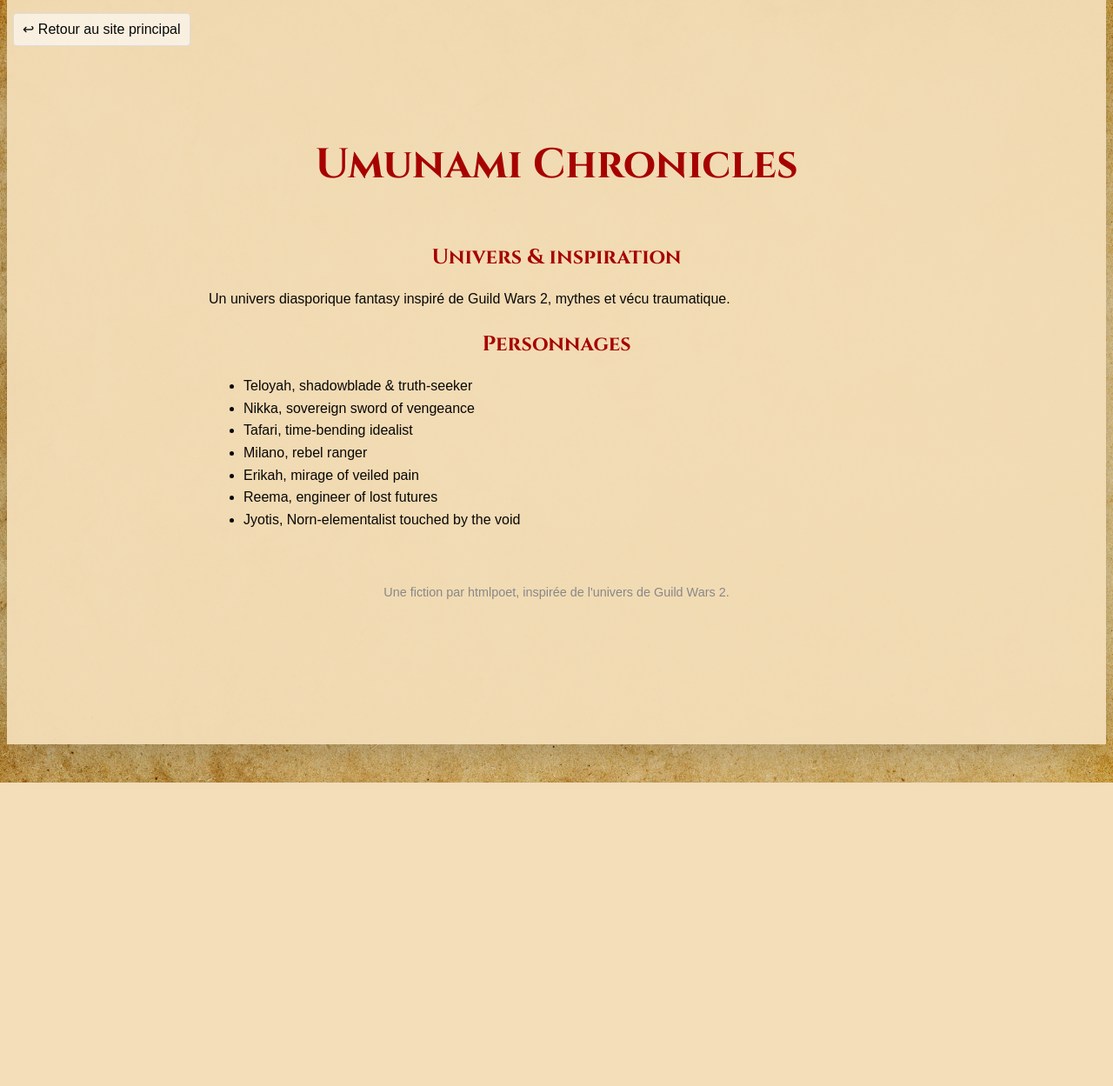
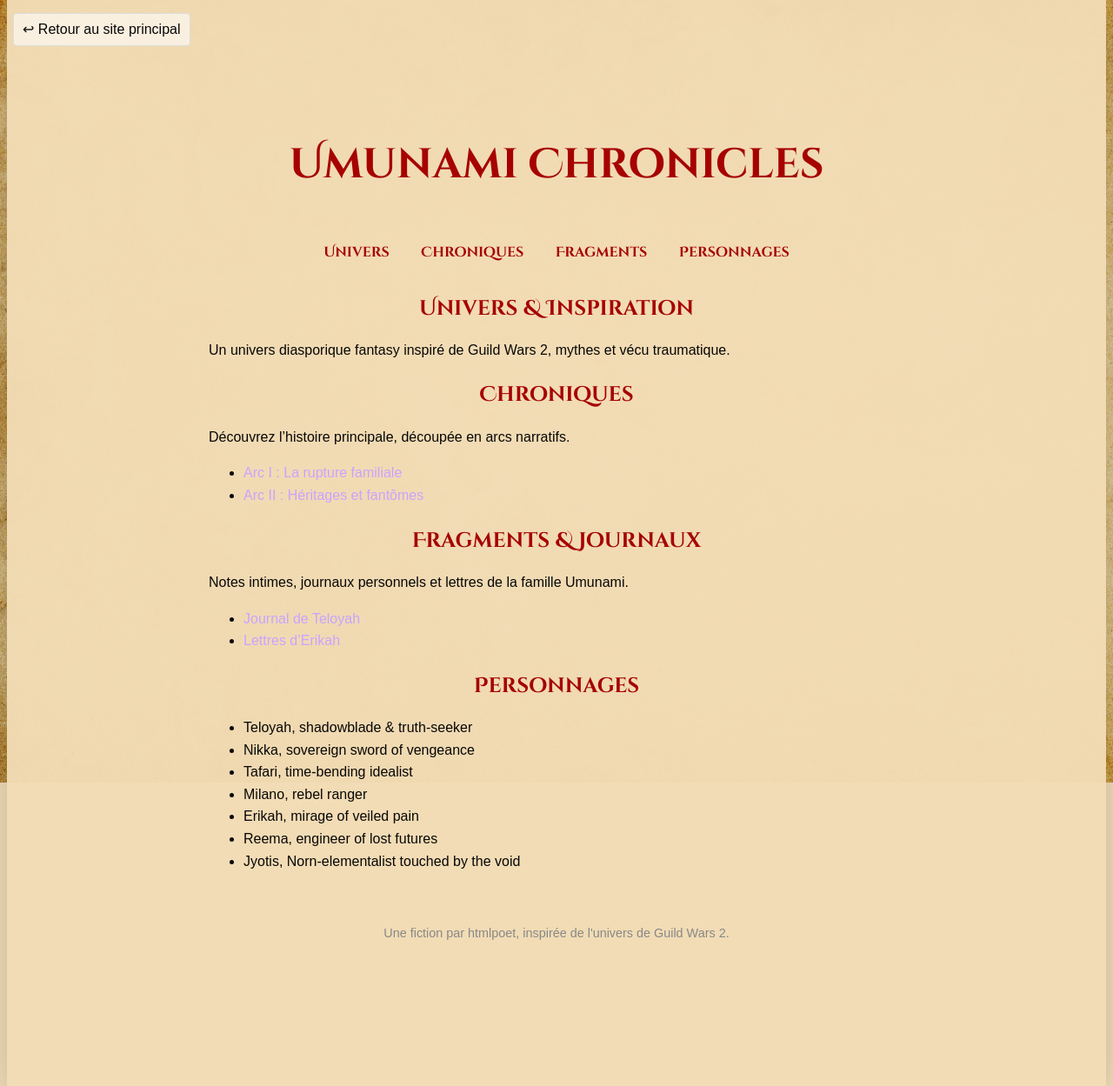
Before and after one commit to htmlpoet/htmlpoet.github.io, a Jekyll site: the page built from umunami.html, in a window 1280 px wide. Shown: the whole page at 87% size. Built offline with Jekyll 4.4.1, drawn with Linux system fonts in a browser that asks for light colours; before the commit the page ends 900 px from its top, so only the background shows below that.

Commit message:
umunami chronicles

```diff
--- a/css/style.css
+++ b/css/style.css
@@ -550,8 +550,23 @@ footer {
 }
 
 /* Styles des titres */
+
+@font-face {
+  font-family: 'Cinzel Decorative';
+  src: url('/assets/fonts/CinzelDecorative-Regular.ttf') format('truetype');
+  font-weight: 400;
+  font-style: normal;
+}
+
+@font-face {
+  font-family: 'Cinzel Decorative';
+  src: url('/assets/fonts/CinzelDecorative-Bold.ttf') format('truetype');
+  font-weight: 700;
+  font-style: normal;
+}
+
 .umunami-body h1, .umunami-body h2 {
-  font-family: 'Cinzel', serif;
+  font-family: 'Cinzel Decorative', serif;
   color: #a60201;
   text-align: center;
 }
@@ -591,3 +606,45 @@ body.umunami-body footer.umunami-footer {
   color: #888;
   font-size: 0.9em;
 }
+
+.fragment-box {
+  background: rgba(255, 255, 255, 0.8);
+  border-left: 6px solid #a60201;
+  padding: 1.5em;
+  margin: 2em 0;
+  font-style: italic;
+  box-shadow: 0 4px 12px rgba(0,0,0,0.15);
+}
+
+.fragment-box::before {
+  content: "✦";
+  font-family: 'Cinzel Decorative', serif;
+  color: #a60201;
+  margin-right: 0.5em;
+}
+
+.umunami-nav {
+  text-align: center;
+  margin-bottom: 2em;
+}
+
+.umunami-nav ul {
+  list-style: none;
+  padding: 0;
+  margin: 0;
+}
+
+.umunami-nav li {
+  display: inline-block;
+  margin: 0 1em;
+}
+
+.umunami-nav a {
+  font-family: 'Cinzel Decorative', serif;
+  color: #a60201;
+  text-decoration: none;
+  font-weight: 700;
+}
+.umunami-nav a:hover {
+  text-decoration: underline;
+}
--- a/umunami.html
+++ b/umunami.html
@@ -2,12 +2,39 @@
 layout: umunami
 title: Umunami Chronicles
 ---
-    <section>
-      <h2>Univers & inspiration</h2>
+<nav class="umunami-nav">
+  <ul>
+    <li><a href="#intro">Univers</a></li>
+    <li><a href="#chronicles">Chroniques</a></li>
+    <li><a href="#fragments">Fragments</a></li>
+    <li><a href="#characters">Personnages</a></li>
+  </ul>
+</nav>
+
+<section class="umunami-intro">
+  <h2>Univers & Inspiration</h2>
   <p>Un univers diasporique fantasy inspiré de Guild Wars 2, mythes et vécu traumatique.</p>
 </section>
 
-    <section>
+<section class="umunami-chronicles">
+  <h2>Chroniques</h2>
+  <p>Découvrez l’histoire principale, découpée en arcs narratifs.</p>
+  <ul>
+    <li><a href="/chroniques/arc1.html">Arc I : La rupture familiale</a></li>
+    <li><a href="/chroniques/arc2.html">Arc II : Héritages et fantômes</a></li>
+  </ul>
+</section>
+
+<section class="umunami-fragments">
+  <h2>Fragments & Journaux</h2>
+  <p>Notes intimes, journaux personnels et lettres de la famille Umunami.</p>
+  <ul>
+    <li><a href="/fragments/teloyah.html">Journal de Teloyah</a></li>
+    <li><a href="/fragments/erikah.html">Lettres d’Erikah</a></li>
+  </ul>
+</section>
+
+<section class="umunami-characters">
   <h2>Personnages</h2>
   <ul>
     <li>Teloyah, shadowblade & truth-seeker</li>
```
Also changed, not shown: assets/fonts/CinzelDecorative-Black.ttf (added), assets/fonts/CinzelDecorative-Bold.ttf (added), assets/fonts/CinzelDecorative-Regular.ttf (added). Lines whose indentation alone changed are shown as unchanged.
